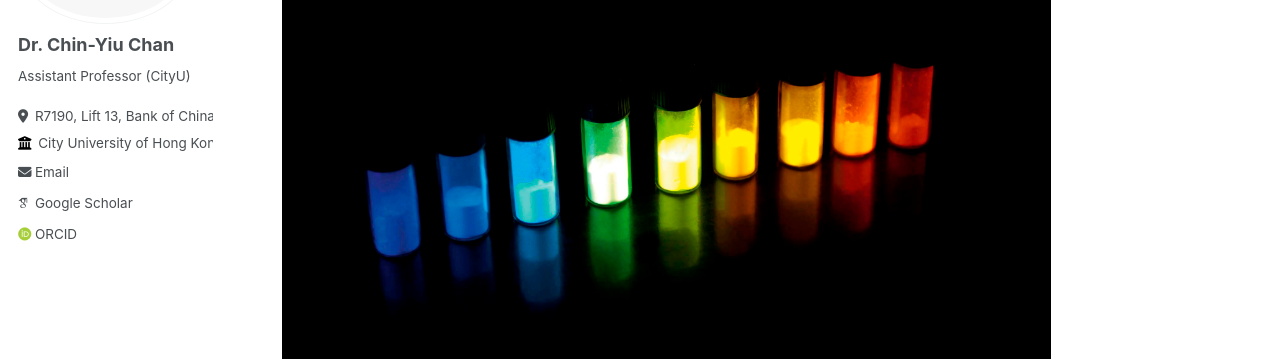
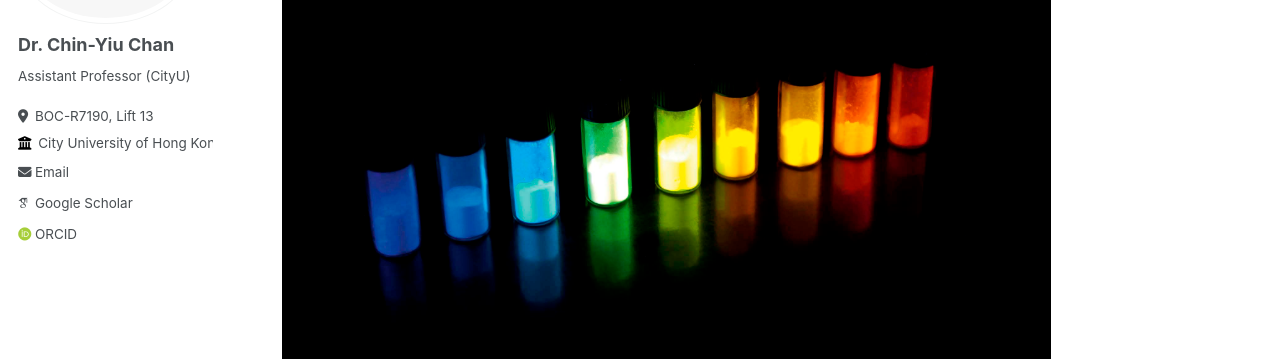
Before and after one commit to cychan-chem/chinychan.github.io, a Jekyll site: the page built from _pages/about.md, in a window 1280 px wide. Shown: the part 192-553 px from the top of the page. Built offline with Jekyll 4.4.1, drawn with Linux system fonts in a browser that asks for light colours; some web fonts are replaced.

Commit message:
Update _config.yml

```diff
--- a/_config.yml
+++ b/_config.yml
@@ -25,7 +25,7 @@ author:
   name             : "Dr. Chin-Yiu Chan"
   pronouns         : # example: "she/her"
   bio              : "Assistant Professor (CityU)"
-  location         : "R7190, Lift 13, Bank of China Complex"
+  location         : "BOC-R7190, Lift 13"
   employer         : "City University of Hong Kong"
   uri              : # https://www.cityu.edu.hk/mse/people/mse-faculty/chan-chin-yiu
   email            : "chinychan2@cityu.edu.hk"
```
